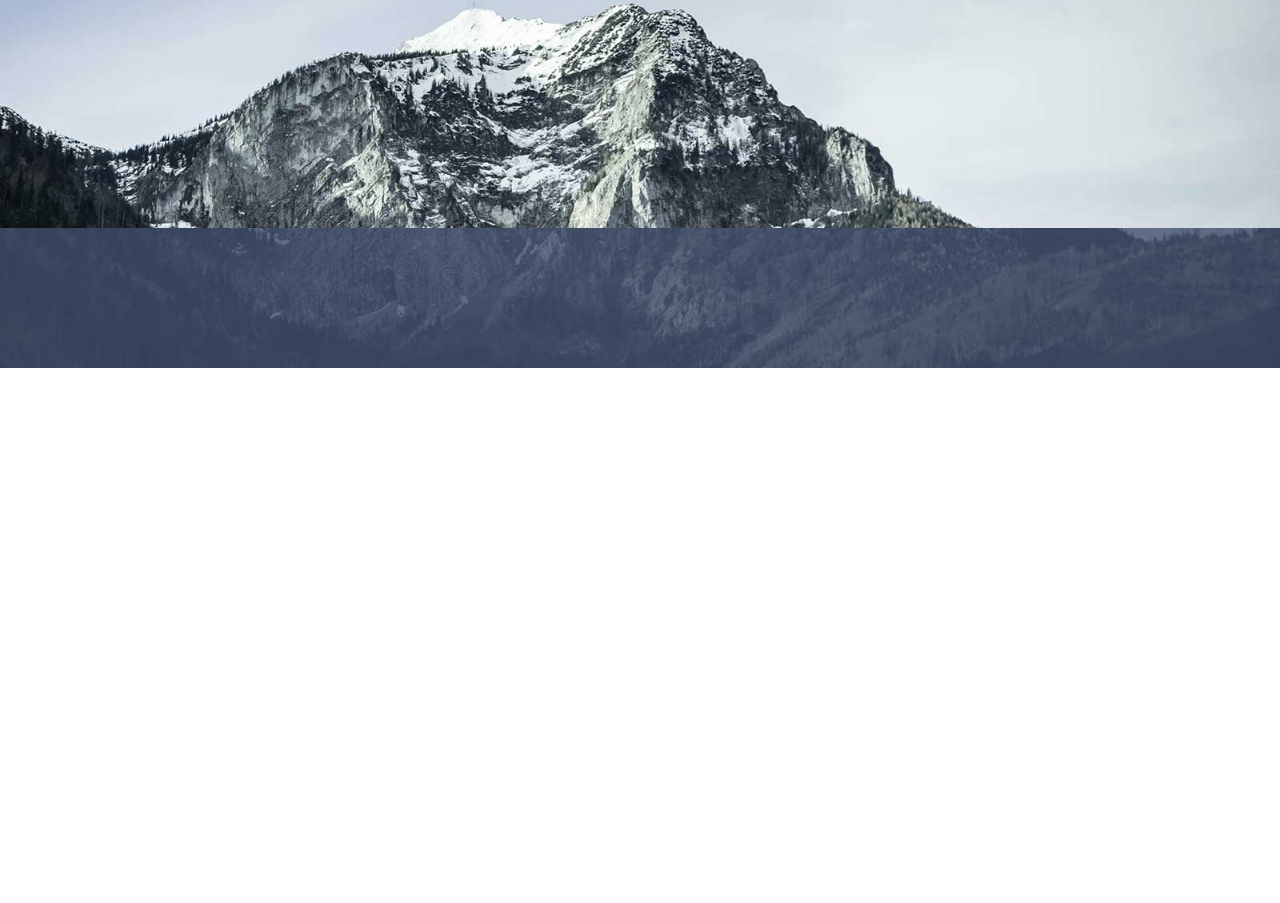
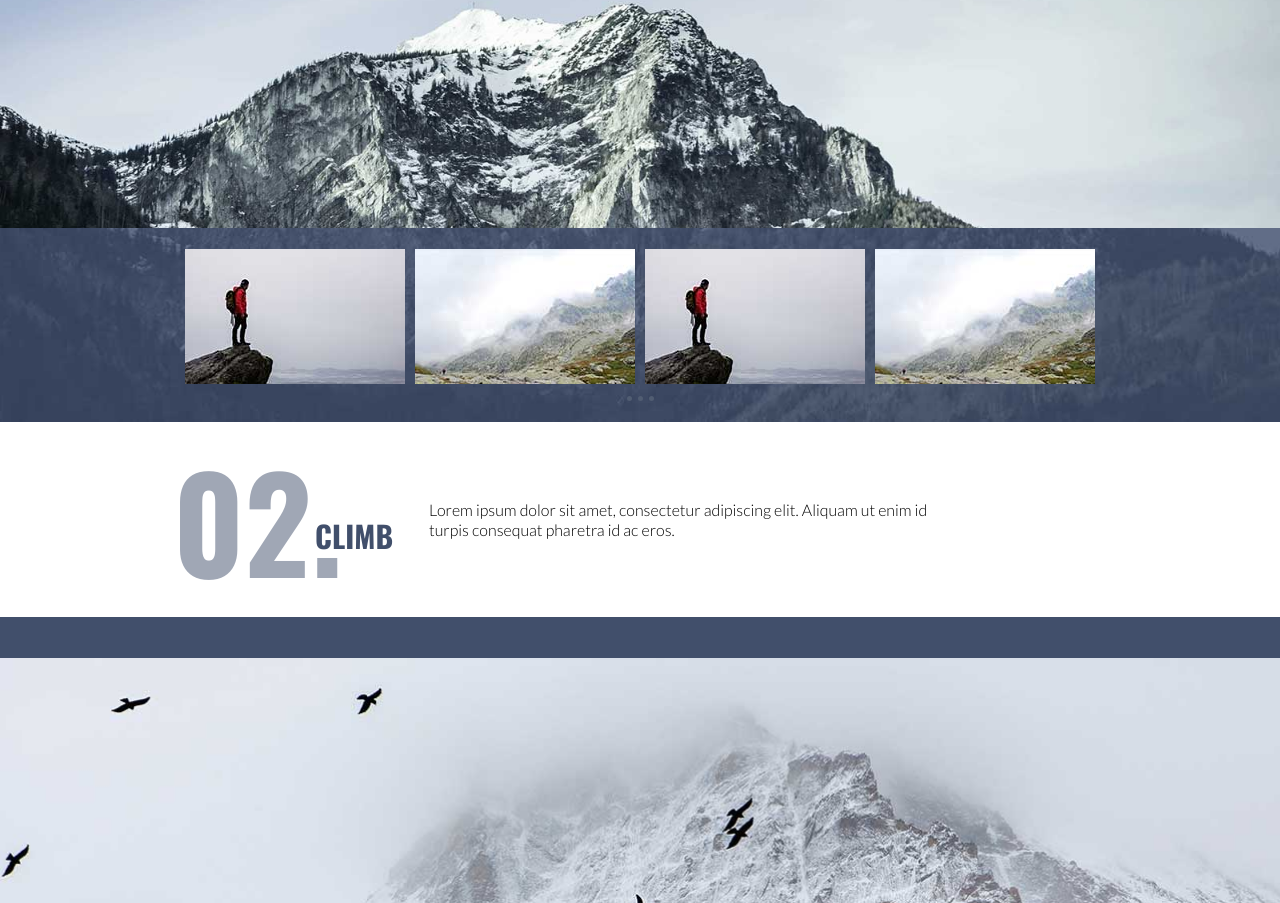
Before and after one commit to kingmoc/La-Mountain, a website: page index.html in a window 1280 px wide. Shown: the part 837-1740 px from the top of the page. Before the commit the page ends 1205 px from the top, so only its background shows below. Drawn offline with nearby package versions, Linux system fonts and the light colour scheme.

Commit message:
Added Mountatain Section - Carousel w/photos (no functionality)

```diff
--- a/index.html
+++ b/index.html
@@ -7,6 +7,7 @@
     <title>La-Mountain</title>
     <link href="https://fonts.googleapis.com/css?family=Bebas+Neue|Lato:300,900i|Oswald:700&display=swap" rel="stylesheet">
     <link rel="stylesheet" href="css/index.css">
+    <script type='text/javascript' src='./js/index.js'></script>
 </head>
 <body>
     <header>
@@ -39,6 +40,31 @@
         <p>Lorem ipsum dolor sit amet, consectetur adipiscing elit. Aliquam ut enim id turpis consequat pharetra id ac eros. In auctor congue diam, molestie dapibus lacus venenatis nec. Phasellus turpis augue, suscipit gravida fringilla ac, tempor ut quam.</p>
     </section>
     <div class='bottom-mountain'>
+        <div class='carousel'>
+            <img src='./img/carousel-1.jpg' alt='carousel-1'>
+            <img src='./img/carousel-2.jpg' alt='carousel-2'>
+            <img src='./img/carousel-1.jpg' alt='carousel-1'>
+            <img src='./img/carousel-2.jpg' alt='carousel-2'>
+        </div>
+        <div class='dots'>
+            <div id='circle'>
+            </div>
+            <div id='circle'>
+            </div>
+            <div id='circle'>
+            </div>
+        </div>
+    </div>
+    <section class='number-two'>
+        <div class='head-text'>
+            <h1>02.</h1>
+            <h2>Climb</h2>
+        </div>
+        <p>Lorem ipsum dolor sit amet, consectetur adipiscing elit. Aliquam ut enim id turpis consequat pharetra id ac eros.</p>
+    </section>
+    <div class='mountain-row'>
+    </div>
+    <div class='snow-mountain'>
 
     </div>
 </body>
--- a/less/index.less
+++ b/less/index.less
@@ -102,5 +102,68 @@ section {
     background: url('../img/carousel-background.jpg');
     background-position: center center;
     background-size: cover;
-    height: 140px;
+    height: 194px;
+    display: flex;
+    flex-direction: column;
+    justify-content: center;
+
+    .carousel {
+        display: flex;
+        align-items: center;
+        justify-content: center;
+        margin-bottom: 12px;
+
+        img {
+            margin: 0 5px;
+        }
+    }
+
+    .dots {
+        display: flex;
+        justify-content: center;
+
+        #circle {
+            background:#515d72;
+            border-radius: 50%;
+            width: 5px;
+            height: 5px;
+            margin: 0 3px;
+        }
+    }
 }
+
+.number-two {
+    background: none;
+    margin-top: 0px;
+    height: 100%;
+    display: flex;
+    align-items: center;
+
+    .head-text {
+        width: 0;
+        width: 20%;
+        margin: 0;
+        margin-left: 173px;
+
+        h1 {
+            color: #a0a7b5;
+        }
+    }
+
+    p {
+        width: 40%;
+        margin: 0;
+    }
+}
+
+.mountain-row {
+    background-color: #414f6b;
+    height: 41px;
+}
+
+.snow-mountain {
+    background: url('../img/image-2.jpg');
+    background-position: center center;
+    background-size: cover;
+    height: 548px;
+}
```
Also changed, not shown: css/index.css, js/index.js (added).
